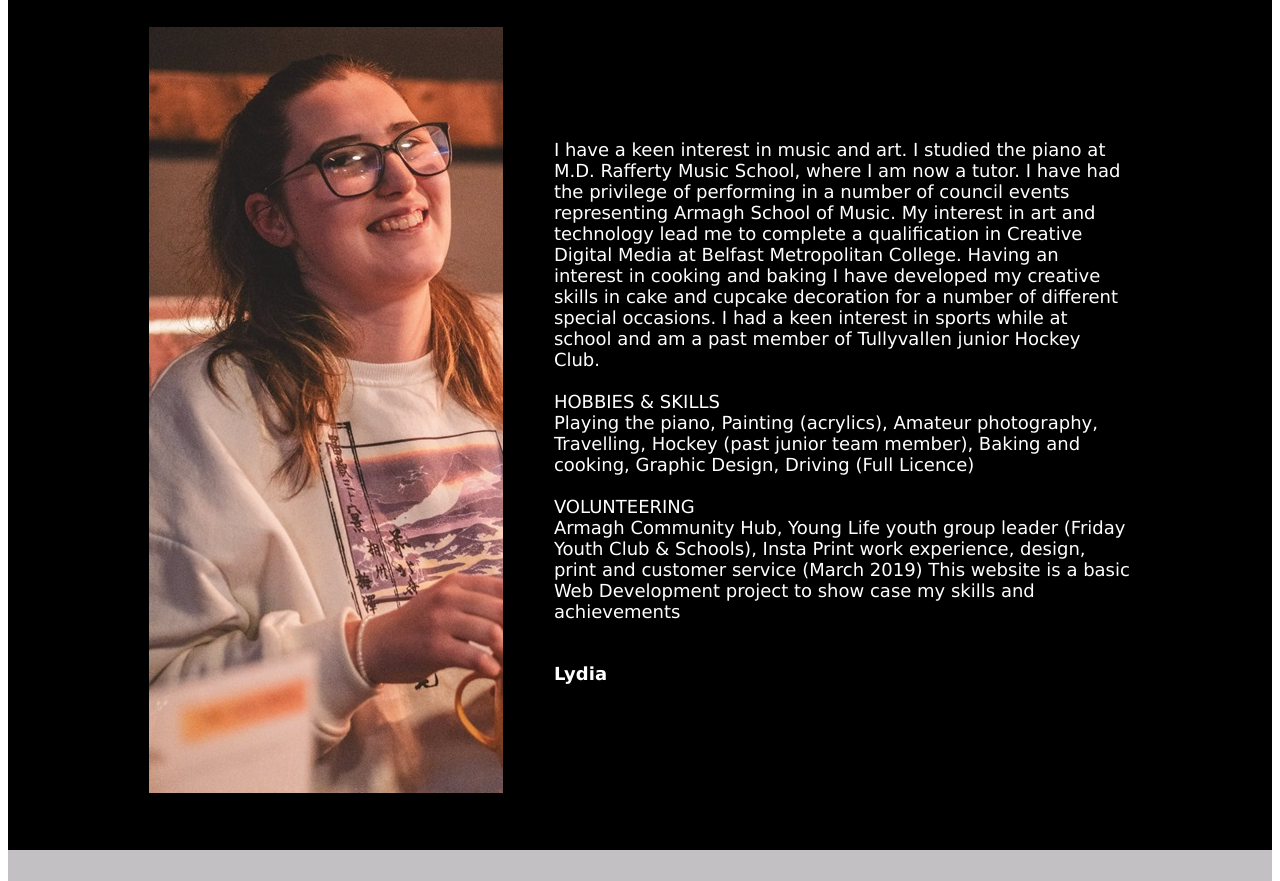
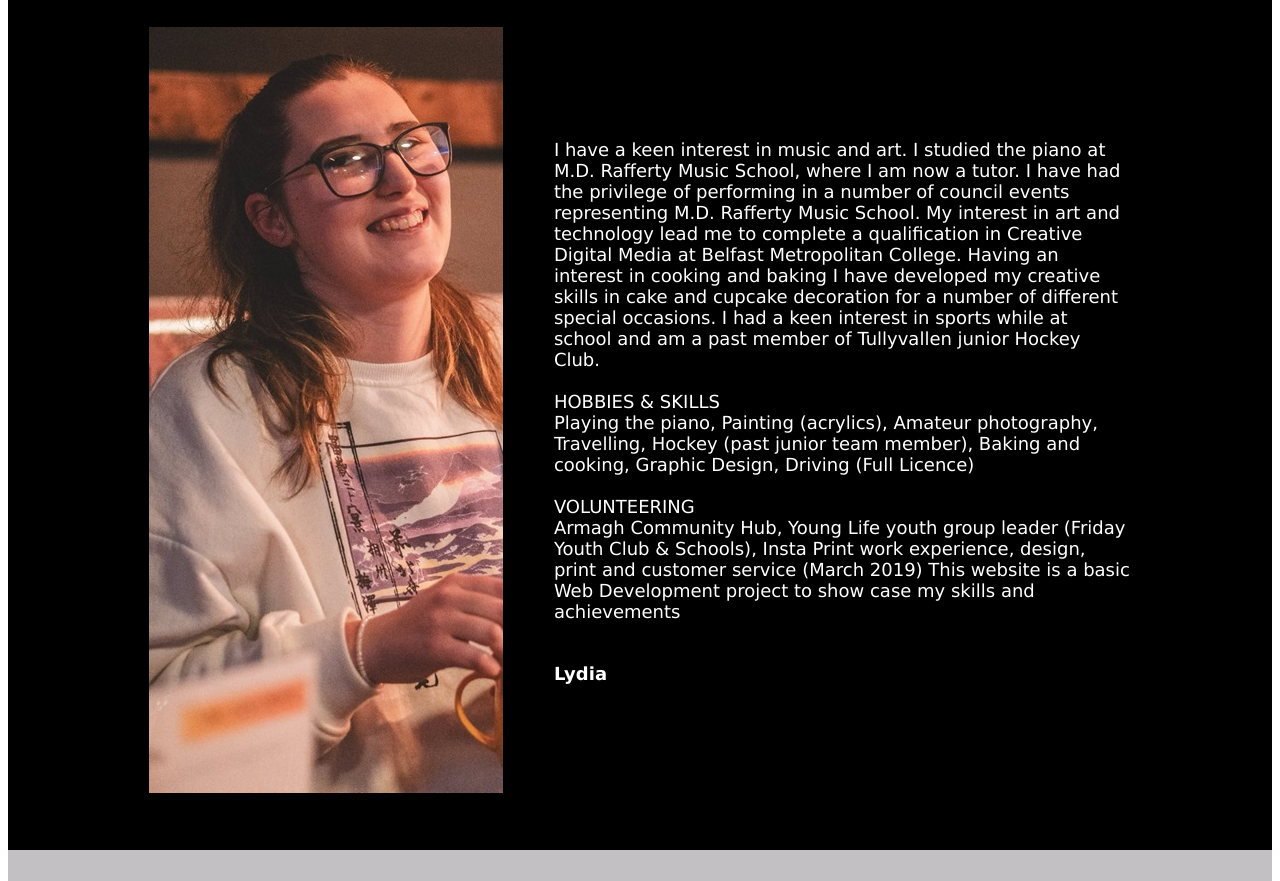
Before and after one commit to LydiaEwart/portfolio, a plain HTML site: page index.html in a window 1280 px wide. Shown: the part 460-1341 px from the top of the page. Drawn offline with Linux system fonts and the light colour scheme.

Commit message:
Update index.html

```diff
--- a/index.html
+++ b/index.html
@@ -163,7 +163,7 @@
 						<td width="60%">
 							<font face="Verdana" size="4"
 								color="white">
-								I have a keen interest in music and art. I studied the piano at M.D. Rafferty Music School, where I am now a tutor. I have had the privilege of performing in a number of council events representing Armagh School of Music. My interest in art and technology lead me to complete a qualification in Creative Digital Media at Belfast Metropolitan College. Having an interest in cooking and baking I have developed my creative skills in cake and cupcake decoration for a number of different special occasions.
+								I have a keen interest in music and art. I studied the piano at M.D. Rafferty Music School, where I am now a tutor. I have had the privilege of performing in a number of council events representing M.D. Rafferty Music School. My interest in art and technology lead me to complete a qualification in Creative Digital Media at Belfast Metropolitan College. Having an interest in cooking and baking I have developed my creative skills in cake and cupcake decoration for a number of different special occasions.
 I had a keen interest in sports while at school and am a past member of Tullyvallen junior Hockey Club.
 
 <br><br>HOBBIES & SKILLS<br>
```
